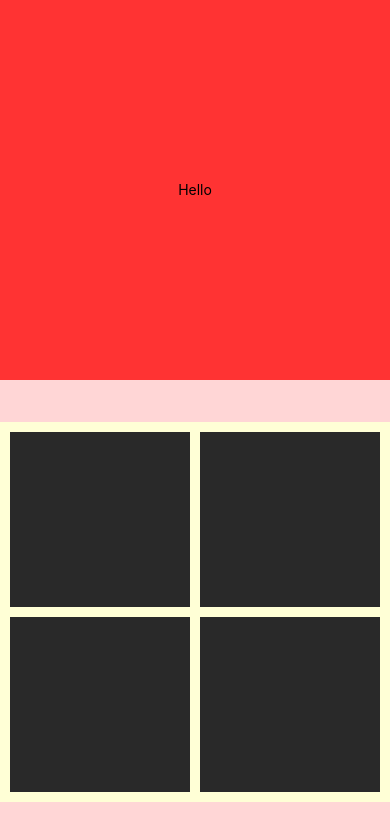
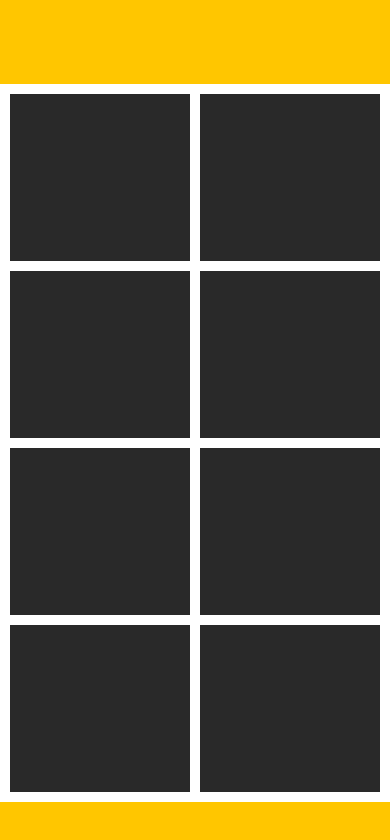
Before and after one commit to mattperkins/react-native-responsive-layout, a React Native app: screen / in a window 390 px wide. Shown: the top 840 px of the page. Built offline with nearby package versions, Linux system fonts and the light colour scheme.

Commit message:
refactor

```diff
--- a/App.js
+++ b/App.js
@@ -3,42 +3,30 @@ import { StyleSheet, Text, View } from 'react-native'
 
 export default class App extends React.Component {
   render() {
+    const boxes = [1,2,3,4,5,6,7,8]
     return (
       // master container
       <View style={{flex:1}}>
 
-      {/* top block */}
+      {/* top band */}
         <View
-          style={[styles.container, {flex: 1, backgroundColor: '#f33'}, ]}>
-          <Text>Hello</Text>
+          style={{backgroundColor: '#ffc600', height: '10%'}}>
         </View>
 
-      {/* middle band */}
+      {/* boxes */}
         <View
-          style={{backgroundColor: '#f333', height: '5%'}}>
+          style={[styles.container, {flex: 1}, ]}>
+          {boxes.map(box => <View key={box} style={styles.boxContainer}>
+            <View style={styles.box}></View>
+          </View>)}
+
         </View>
 
-      {/* bottom panel */}
+      {/* bottom band */}
         <View
-          style={[styles.container, {flex: 1, backgroundColor: '#ff33'}, ]}>
-          <View style={styles.boxContainer}>
-            <View style={styles.box}></View>
-          </View>
-          <View style={styles.boxContainer}>
-            <View style={styles.box}></View>
-          </View>
-          <View style={styles.boxContainer}>
-            <View style={styles.box}></View>
-          </View>
-          <View style={styles.boxContainer}>
-            <View style={styles.box}></View>
-          </View>
+          style={{backgroundColor: '#ffc600', height: '5%'}}>
         </View>
 
-      {/* pink safe block */}
-        <View
-          style={{backgroundColor: '#f333', height: '5%'}}>
-        </View>
       </View>
     )
   }
@@ -54,7 +42,7 @@ const styles = StyleSheet.create({
   },
   boxContainer: {
     width: '50%',
-    height: '50%',
+    height: '25%',
     padding: 5,
   },
   box: {
```
